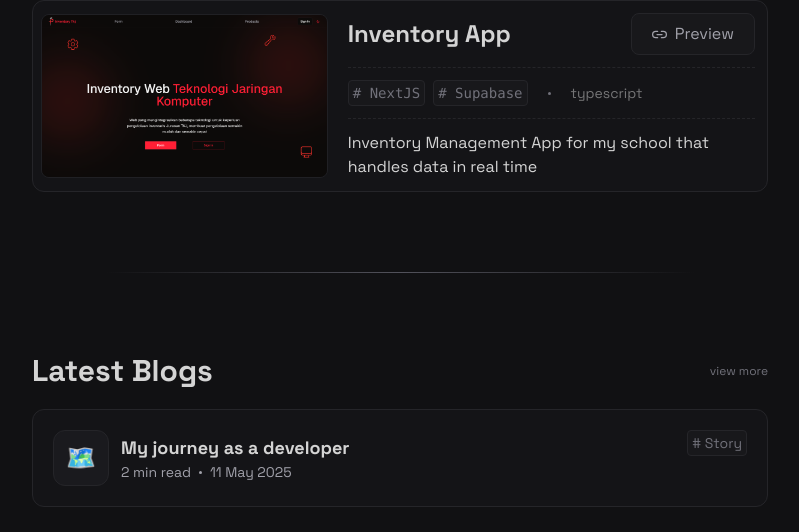
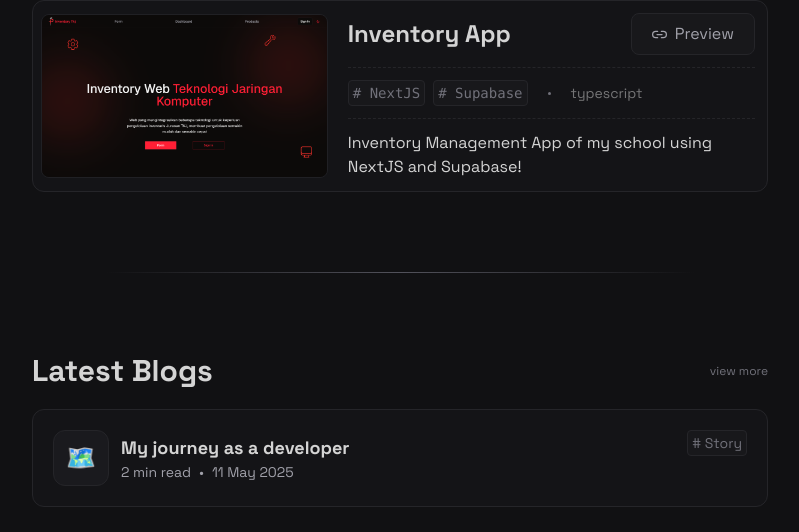
Before and after one commit to radithyaa/Personal-Website, a Next.js app: page / in a window 1280 px wide. Shown: the part 1304-1836 px from the top of the page, without its empty margins (240-1039 px from the left). Built offline with nearby package versions, Linux system fonts and the light colour scheme.

Commit message:
improve accessibility

```diff
--- a/app/(root)/(home)/content/Projects.tsx
+++ b/app/(root)/(home)/content/Projects.tsx
@@ -23,7 +23,7 @@ export default function Projects() {
       label: "Inventory App",
       image: "Inventory App.png",
       tech: "typescript",
-      summary: "Inventory Management App for my school that handles data in real time",
+      summary: "Inventory Management App of my school using NextJS and Supabase!",
       tags: ["NextJS", "Supabase"],
       link: "https://github.com/radithyaa/Inventory-App",
     },
@@ -84,14 +84,14 @@ export default function Projects() {
         })}
         {project.length > 3 && (
           <div className="text-center mt-4 -mb-10 ">
-            {visibleProjects < project.length ? <button
+            {visibleProjects < project.length ? <button aria-label="Show more projects"
               onClick={() => setVisibleProjects(project.length)}
               className="border border-[#252529] bg-[#18181b] text-sm hover:bg-[#1f1f24] duration-200 px-5 py-2 rounded-lg text-zinc-400"
             >
               Show More
             </button> :
             <button
-              onClick={() => setVisibleProjects(3)}
+              onClick={() => setVisibleProjects(3)} aria-label="Show less projects"
               className="border border-[#252529] bg-[#18181b] hover:bg-[#1f1f24] duration-200 px-5 py-2 text-sm rounded-lg text-zinc-400"
             >
               Show Less
--- a/components/Layout/PostCard.tsx
+++ b/components/Layout/PostCard.tsx
@@ -25,7 +25,7 @@ export default function PostCard({ post }: { post: Post }) {
             </Link>
             <ul className="text-zinc-400 flex items-center gap-2 text-sm">
               <li>{post.readTime} min read</li>
-              <div className="bg-zinc-400 rounded-full h-[3px] w-[3px] aspect-square flex-none relative "></div>
+              <li>•</li>
               <li>{formatDate(post.date)}</li>
             </ul>
           </div>
--- a/components/UI/Navbar.tsx
+++ b/components/UI/Navbar.tsx
@@ -29,7 +29,7 @@ export default function Navbar() {
   ];
 
   return (
-    <nav className={cn("border-b border-b-[#202024] py-4 sm:py-6 sticky top-0 z-50 bg-[#141417]")}>
+    <nav aria-label="Primary Navigation" className={cn("border-b border-b-[#202024] py-4 sm:py-6 sticky top-0 z-50 bg-[#141417]")}>
       <div className="mx-8 md:px-4 sm:mx-auto max-w-3xl flex justify-between items-center">
         <Link href={"/"}>
           <Image
@@ -47,7 +47,7 @@ export default function Navbar() {
                 className='text-sm capitalize hover:underline hover:underline-offset-2 hover:text-white'
                 key={idx}
               >
-                <Link href={nav.path}>{nav.label}</Link>
+                <Link aria-label={`Navigate to ${nav.label}`} href={nav.path}>{nav.label}</Link>
               </li>
             );
           })}
```
